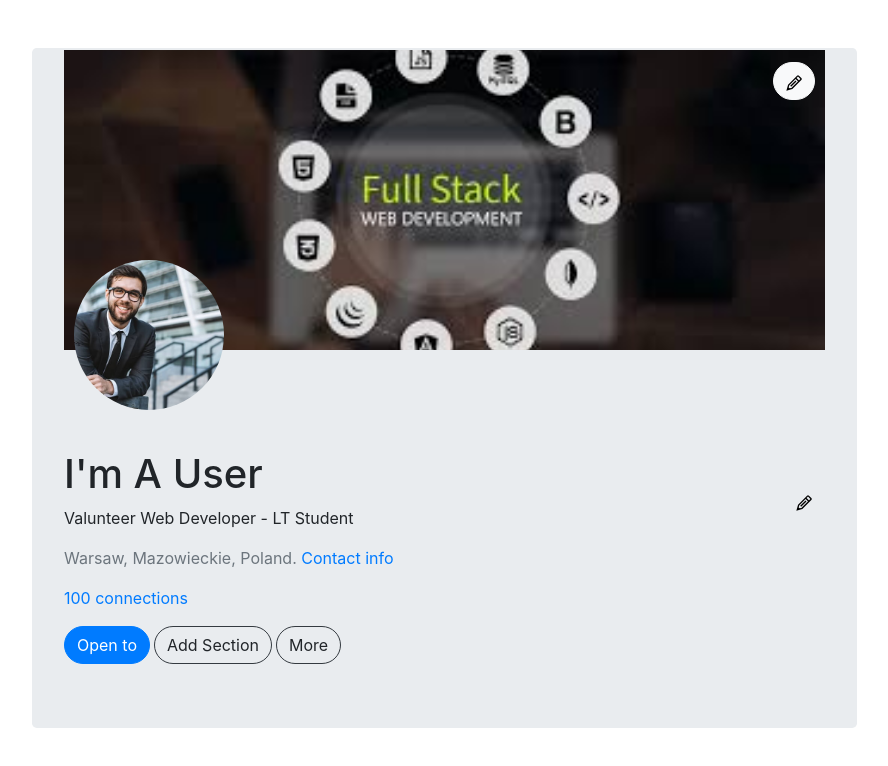
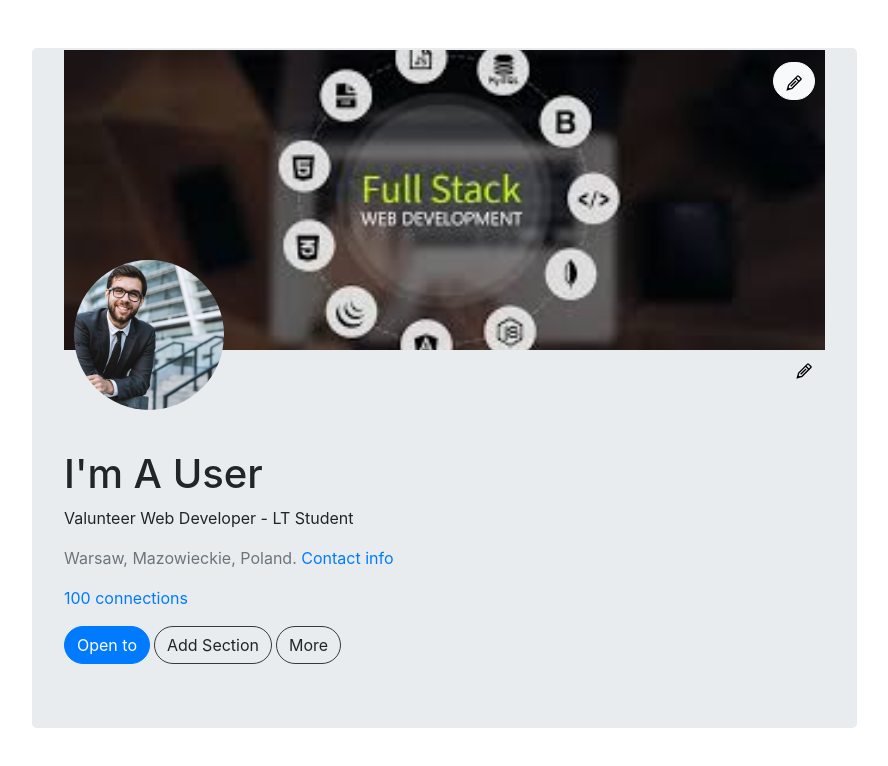
Before and after one commit to obimorgan/fsSept21-LInked-in-clone, a React (Create React App) app in the folder linkedin-app/: page / in a window 1280 px wide. Shown: the top 766 px of the page, without its empty margins (53-941 px from the left). Built offline with nearby package versions, Linux system fonts and the light colour scheme.

Commit message:
added margin top to edit btn

```diff
--- a/linkedin-app/src/App.css
+++ b/linkedin-app/src/App.css
@@ -21,7 +21,7 @@
 .edit-btn{
     position: absolute;
     right: 0;
-    top: 332px;
+    top: 200px;
 }
 /* .edit-btn2{
   position: absolute;
```
